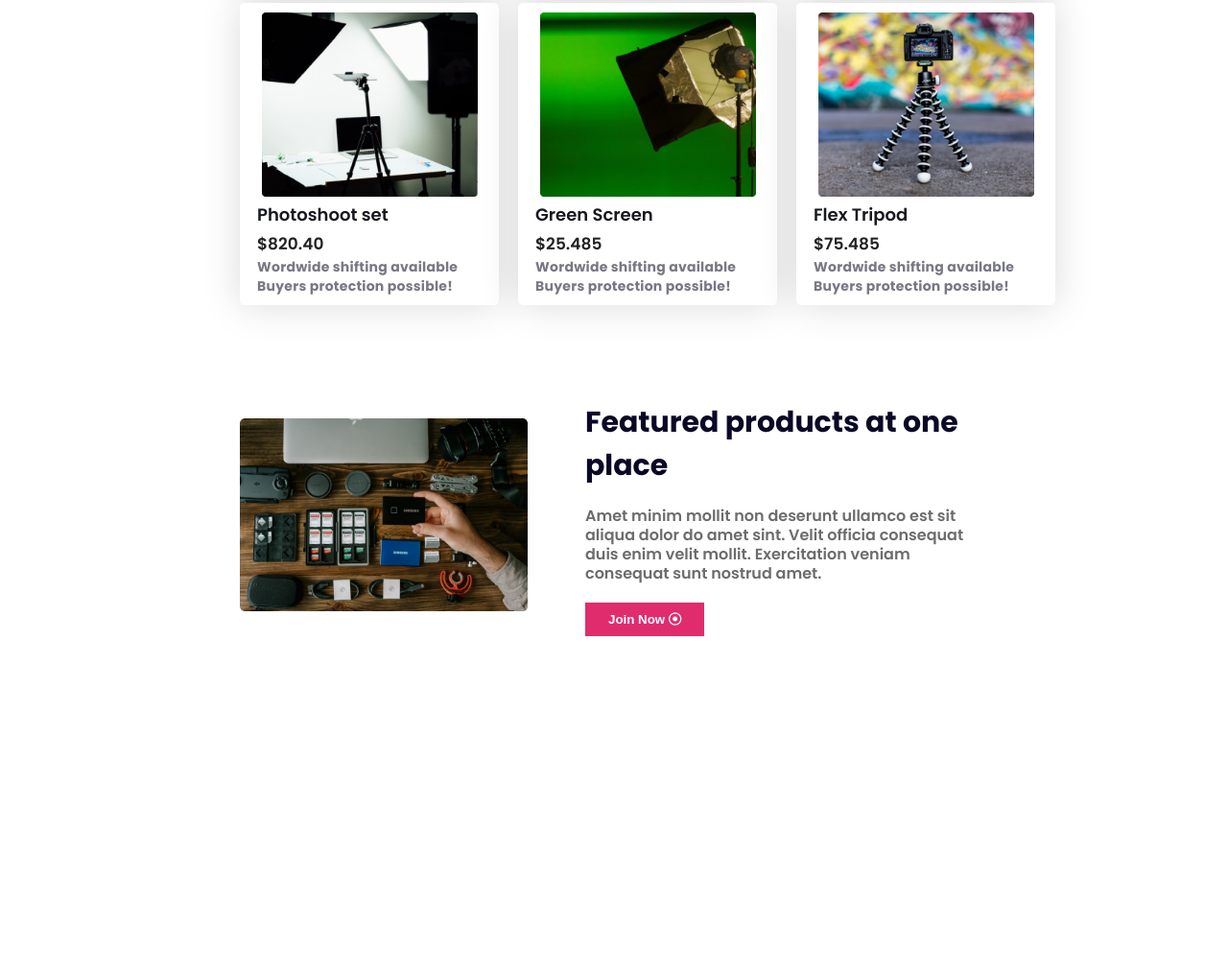
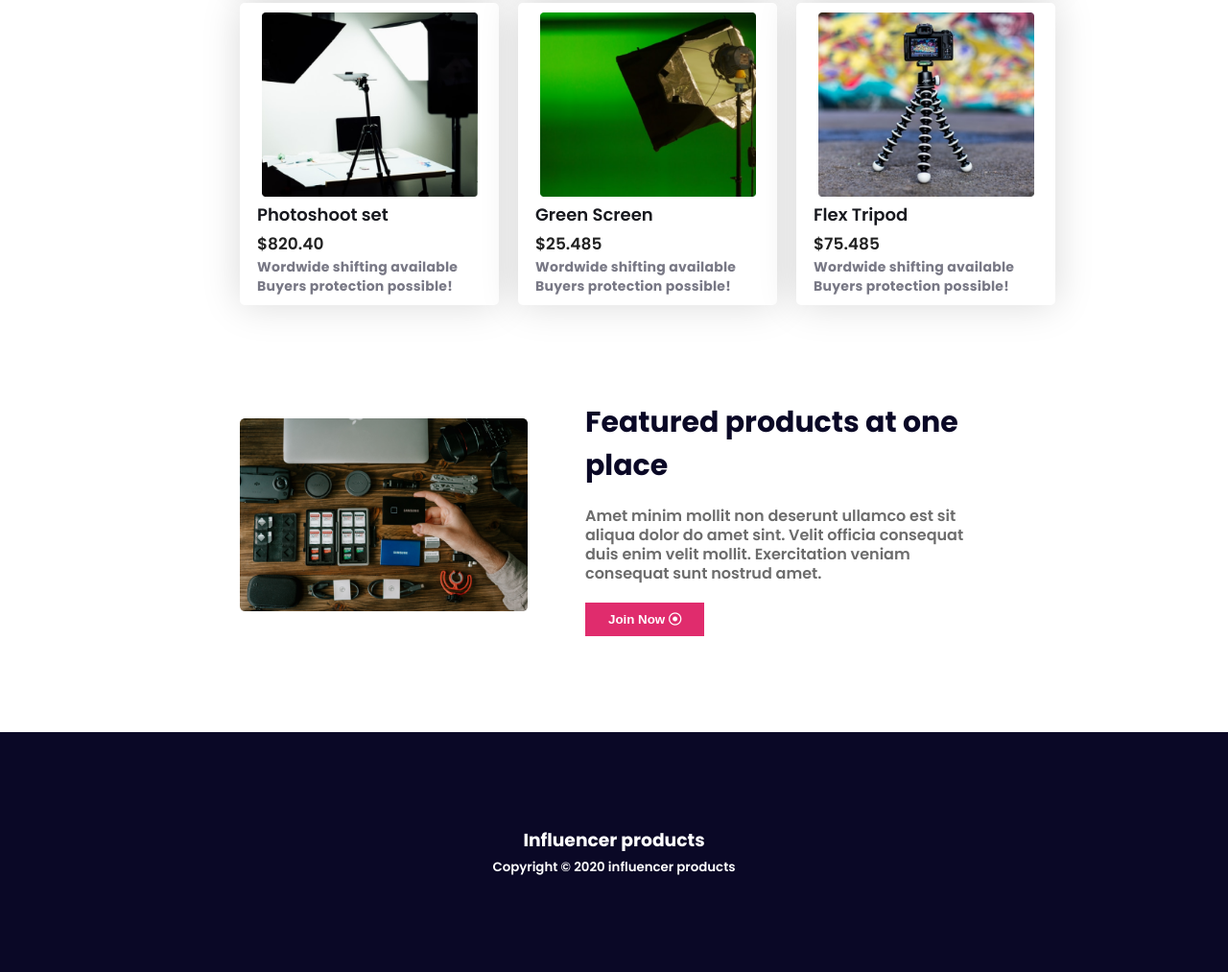
Before and after one commit to ashikurbd71/infulancer-website, a plain HTML site: page index.html in a window 1280 px wide. Shown: the part 1566-2579 px from the top of the page at 96% size. Before the commit the page ends 2329 px from the top, so only its background shows below. Drawn offline with Linux system fonts and the light colour scheme.

Commit message:
footer not done

```diff
--- a/index.html
+++ b/index.html
@@ -204,10 +204,22 @@
 
     </main>
 
+<!--------------main end -->
 
 
+    <footer>
 
-    <footer></footer>
+        <div class="footer-section">
+            <div class="footer-div">
+
+                <div class="footer-text">
+                    <h3>Influencer products</h3>
+                    <small>Copyright © 2020  influencer products</small>
+
+
+                </div>
+
+            </footer>
 
 
 </body>
--- a/style/style.css
+++ b/style/style.css
@@ -223,3 +223,20 @@ margin-bottom: 20px;
     color: white;
     font-weight: 700;
 }
+
+
+/* footer section */
+
+.footer-section{
+    max-width: 1400px;
+    background-color: #0A0826;
+    height: 250px;
+    display: flex;
+    color: white;
+    justify-content: center;
+    align-items: center;
+}
+
+.footer-div h3{
+    text-align: center;
+}
```
